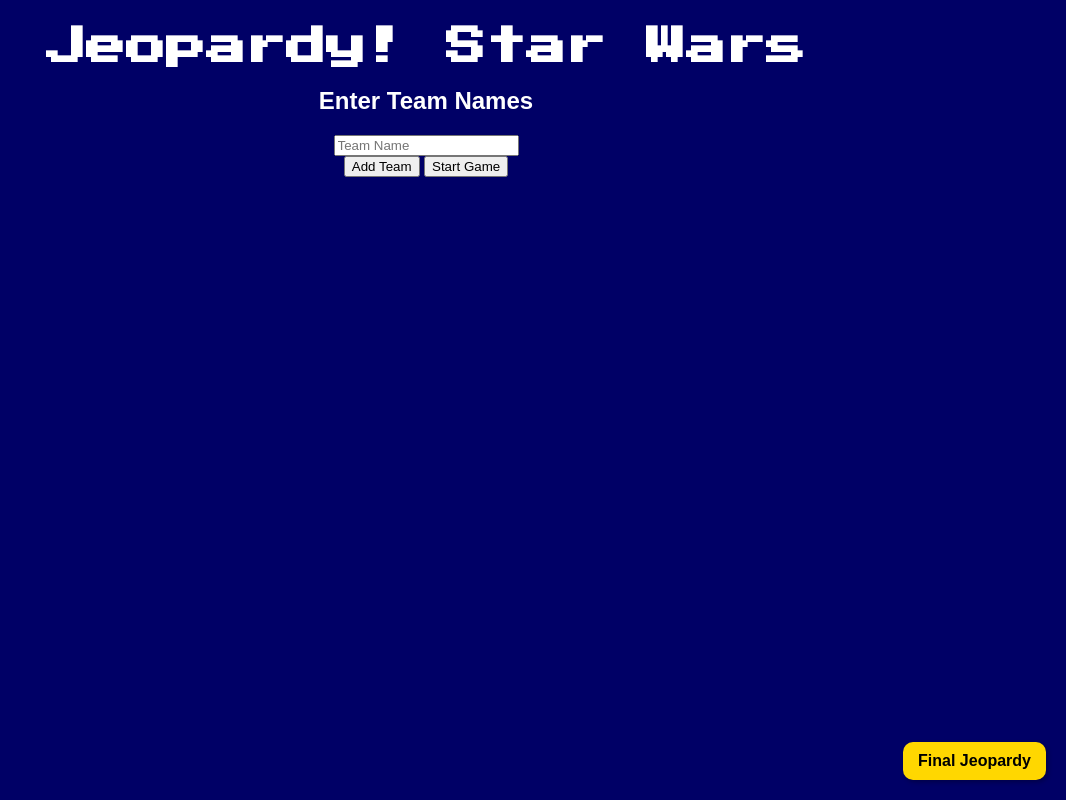
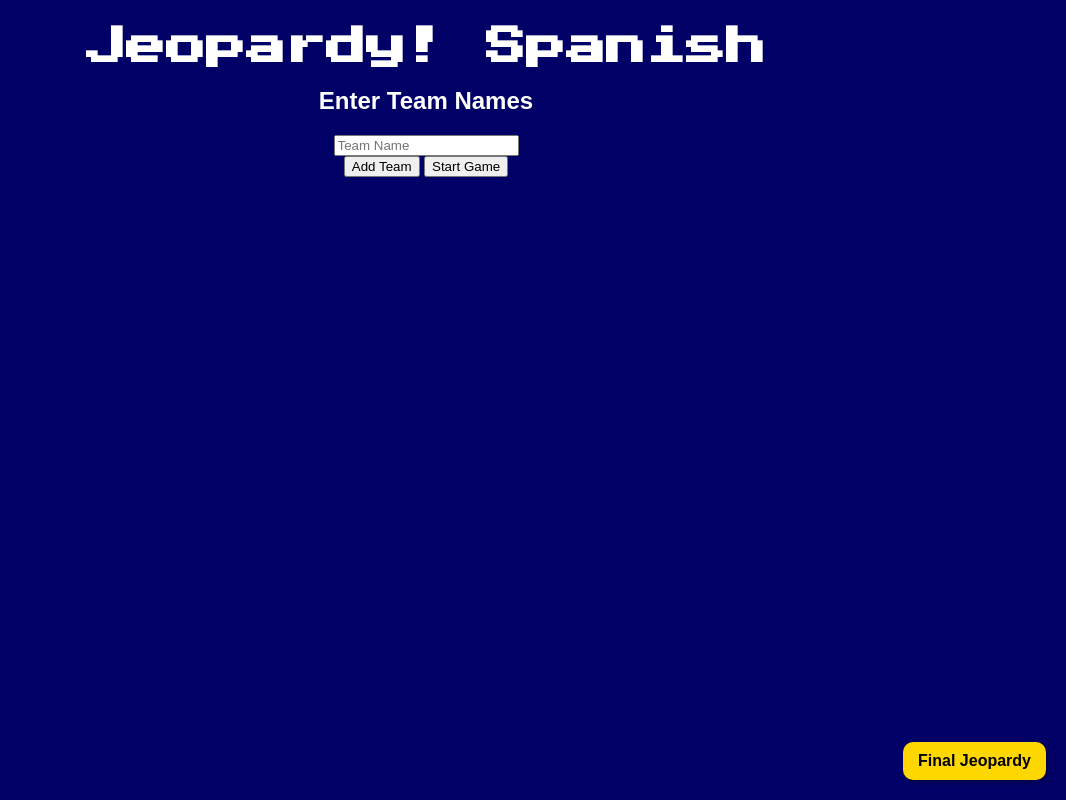
Before and after one commit to homejeopardy/spanish, a plain HTML site: page index.html in a window 1280 px wide. Shown: the whole page, without its empty margins (214-1280 px from the left). Drawn offline with Linux system fonts and the light colour scheme.

Commit message:
Update index.html

```diff
--- a/index.html
+++ b/index.html
@@ -3,12 +3,12 @@
 <head>
     <meta charset="UTF-8">
     <meta name="viewport" content="width=device-width, initial-scale=1.0">
-    <title>Jeopardy! Star Wars</title>
+    <title>Jeopardy! Spanish</title>
     <link rel="stylesheet" href="styles.css">
 </head>
 <body>
 
-    <h1>Jeopardy! Star Wars</h1>
+    <h1>Jeopardy! Spanish</h1>
 
     <div id="setup">
         <h2>Enter Team Names</h2>
```
